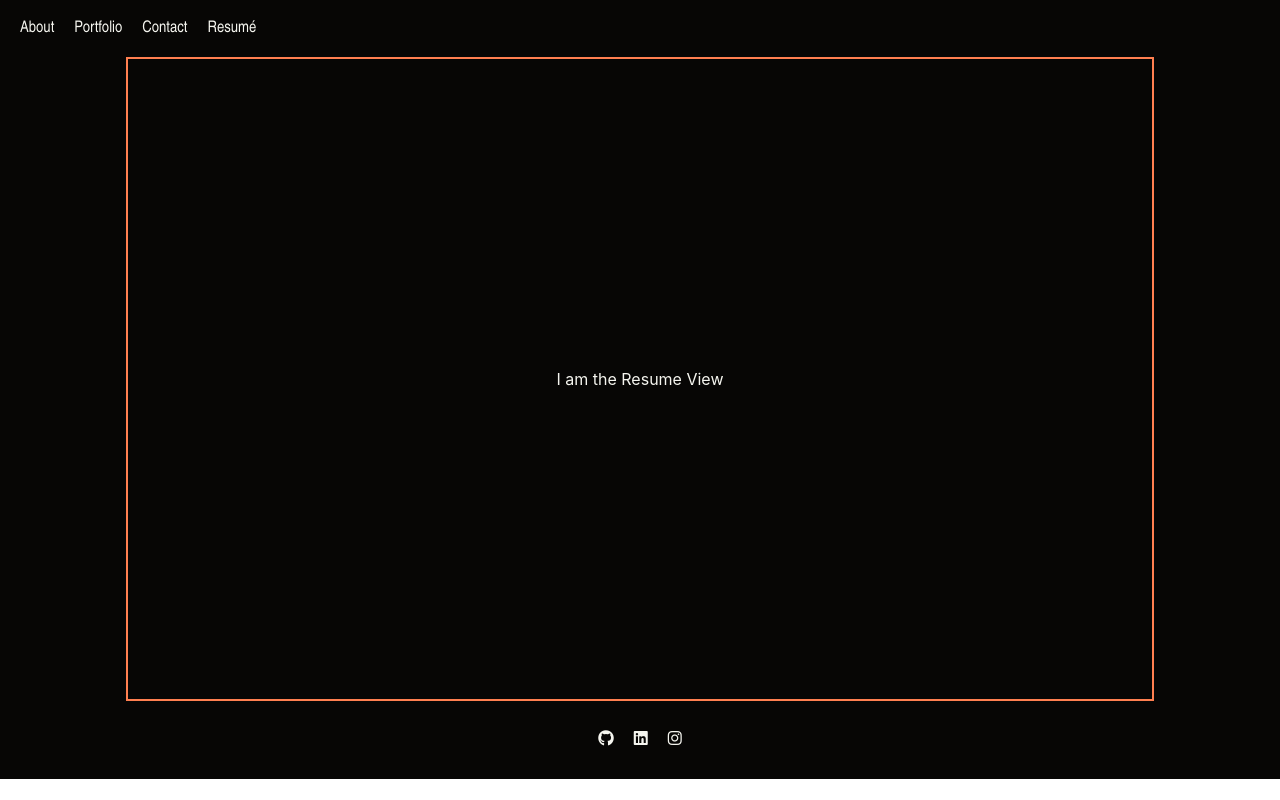
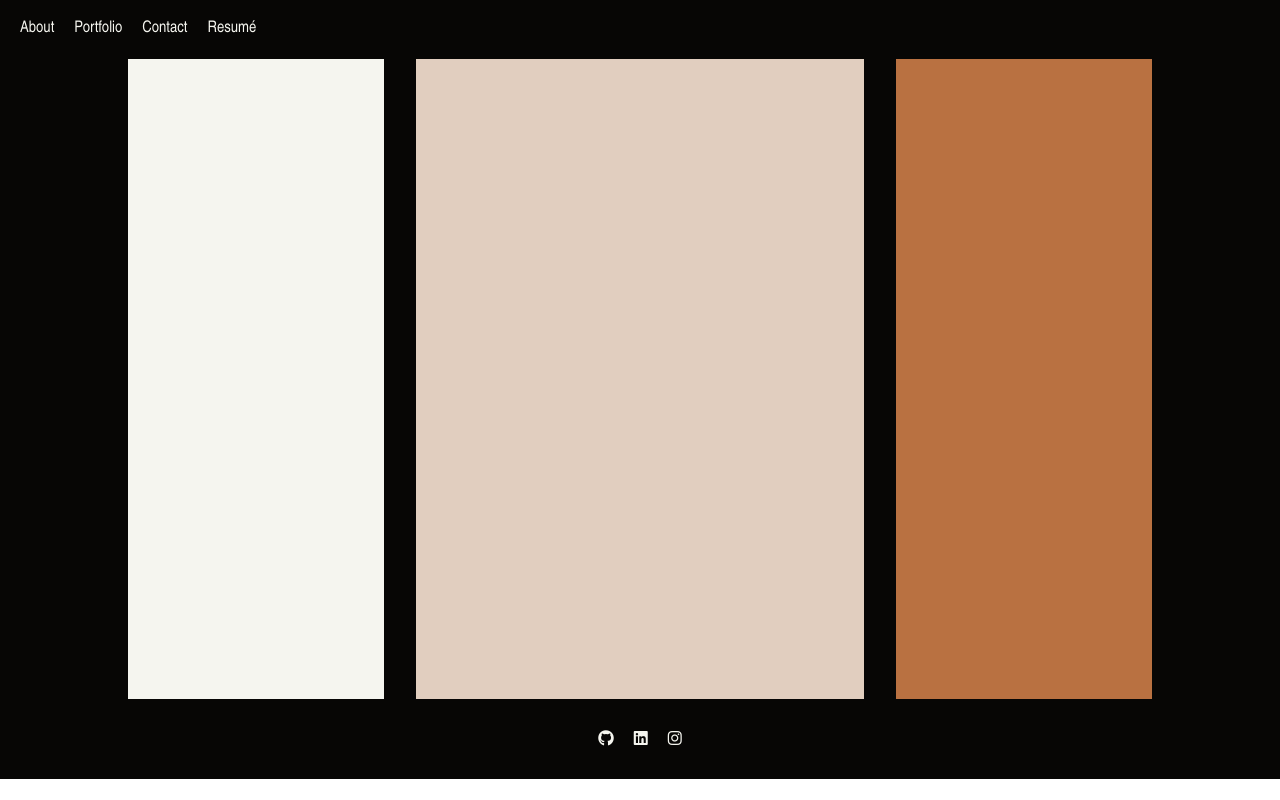
Before and after one commit to KateMcRo/reactPortfolio, a React (Create React App) app: page / in a window 1280 px wide. Both pictures are taken after a click on the element "Resumé". Built offline with nearby package versions, Linux system fonts and the light colour scheme; a web font is replaced by a local one.

Commit message:
minor adjustments and began resume view

```diff
--- a/src/components/about/about.css
+++ b/src/components/about/about.css
@@ -13,9 +13,11 @@
     background-color: #FF6D5F;
     width: 25vw;
     border-radius: 30px;
-    box-shadow: 0px 0px 3px 10px #545454;
+
+   /* box-shadow: 0px 0px 3px 10px #545454; */
     margin-right: 1.5rem;
     padding-left: 1.5rem;
+
 }
 
 .image-container {
--- a/src/components/contact/Contact.jsx
+++ b/src/components/contact/Contact.jsx
@@ -1,5 +1,5 @@
 import React, { useState } from 'react';
-import bgImg from "../../assets/md-bg.png";
+import bgImg from "../../assets/lt-bg.png";
 import selfie from "../../assets/selfie.jpeg";
 import "./contact.css";
 import emailjs from 'emailjs-com';
@@ -8,10 +8,33 @@ export default function Contact() {
   const [name, setName] = useState('');
   const [email, setEmail] = useState('');
   const [message, setMessage] = useState('');
+  const [errors, setErrors] = useState({});
+
+  const validateForm = () => {
+    const errors = {};
+
+    if (name.trim() === '') {
+      errors.name = 'Name is required';
+    }
+
+    if (email.trim() === '') {
+      errors.email = 'Email is required';
+    } else {
+      const emailRegex = /^[^\s@]+@[^\s@]+\.[^\s@]+$/;
+      if (!emailRegex.test(email)) {
+        errors.email = 'Invalid email address';
+      }
+    }
+
+    setErrors(errors);
+
+    return Object.keys(errors).length === 0;
+  };
 
   const handleSubmit = (event) => {
     event.preventDefault();
 
+    if (validateForm()) {
       // Send email using EmailJS
       emailjs.send('contact_service', 'contact_form', {
         from_name: name,
@@ -23,11 +46,13 @@ export default function Contact() {
           // Clear form fields after successful submission
           setName('');
           setEmail('');
-        setMessage('');
+          setMessage('Message Sent.');
+          setErrors({});
         })
         .catch((error) => {
           console.error('Email could not be sent:', error);
         });
+    }
   };
 
   return (
@@ -43,6 +68,7 @@ export default function Contact() {
               value={name}
               onChange={(e) => setName(e.target.value)}
             />
+            {errors.name && <span className="error">{errors.name}</span>}
             <input
               type="email"
               id="email"
@@ -50,6 +76,7 @@ export default function Contact() {
               value={email}
               onChange={(e) => setEmail(e.target.value)}
             />
+            {errors.email && <span className="error">{errors.email}</span>}
             <textarea
               id="message"
               placeholder="MESSAGE"
--- a/src/components/contact/contact.css
+++ b/src/components/contact/contact.css
@@ -28,7 +28,6 @@
     padding-bottom: 2rem;
     width: 38vw;
     height: 50vh;
-    border: 2px solid goldenrod;
 }
 
 input {
@@ -42,6 +41,7 @@ input {
 textarea {
     padding: .75rem;
     width: 36vw;
+    height: 8vh;
     border-radius: 15px;
     font-family: 'TT Drugs Trl Cnd', sans-serif;
     background-color: #F5F5EF;
@@ -50,7 +50,9 @@ textarea {
 .submit {
     margin-top: 1rem;
     padding: .5rem;
-    width: 12vw;
+    width: max-content;
+    padding-left: 1rem;
+    padding-right: 1rem;
     border-radius: 15px;
     font-family: 'TT Drugs Trl Cnd', sans-serif;
     color: #F5F5EF;
@@ -70,13 +72,15 @@ textarea {
 }
 
 .bgImg {
-    width: 20vw;
+    width: 24vw;
+    border-top-left-radius: 35px;
+    border-bottom-right-radius: 35px;
 }
 
 .selfie {
     position: absolute;
     top: 53%;
-    left: 65%;
+    left: 62%;
     transform: translate(-50%, -50%);
     width: 20vw;
     height: 20vw;
--- a/src/components/resume/Resume.jsx
+++ b/src/components/resume/Resume.jsx
@@ -1,7 +1,18 @@
+import "./resume.css"
+
 export default function Resume() {
     return(
-        <div>
-         I am the Resume View
+        <div class="container">
+            <div class="skillsBox">
+
+            </div>
+            <div class="resumeBox">
+
+            </div>
+            <div class="signBox">
+
+            </div>
+
         </div>
         )
 }
--- a/src/components/resume/resume.css
+++ b/src/components/resume/resume.css
@@ -0,0 +1,24 @@
+.container {
+    display: flex;
+    justify-content: space-between;
+    width: 100%;
+    height: 100%;
+}
+
+.skillsBox {
+    background-color: #F5F5EF;
+    width: 20vw;
+    height: 100%;
+}
+
+.resumeBox {
+    background-color: #E1CEBF;
+    width: 35vw;
+    height: 100%;
+}
+
+.signBox {
+    background-color: #B97141;
+    width: 20vw;
+    height: 100%;
+}
--- a/src/components/view/view.css
+++ b/src/components/view/view.css
@@ -11,9 +11,6 @@
     display: flex;
     justify-content: center;
     align-items: center;
-
-    /* Delete later */
-    border: 2px solid orange
   }
 
 
@@ -23,7 +20,4 @@
     display: flex;
     justify-content: center;
     align-items: center;
-
-    /* Delete later */
-    border: 2px solid coral;
 }
```
Also changed, not shown: src/assets/dk-bg.png (deleted). Lines whose indentation alone changed are shown as unchanged.
